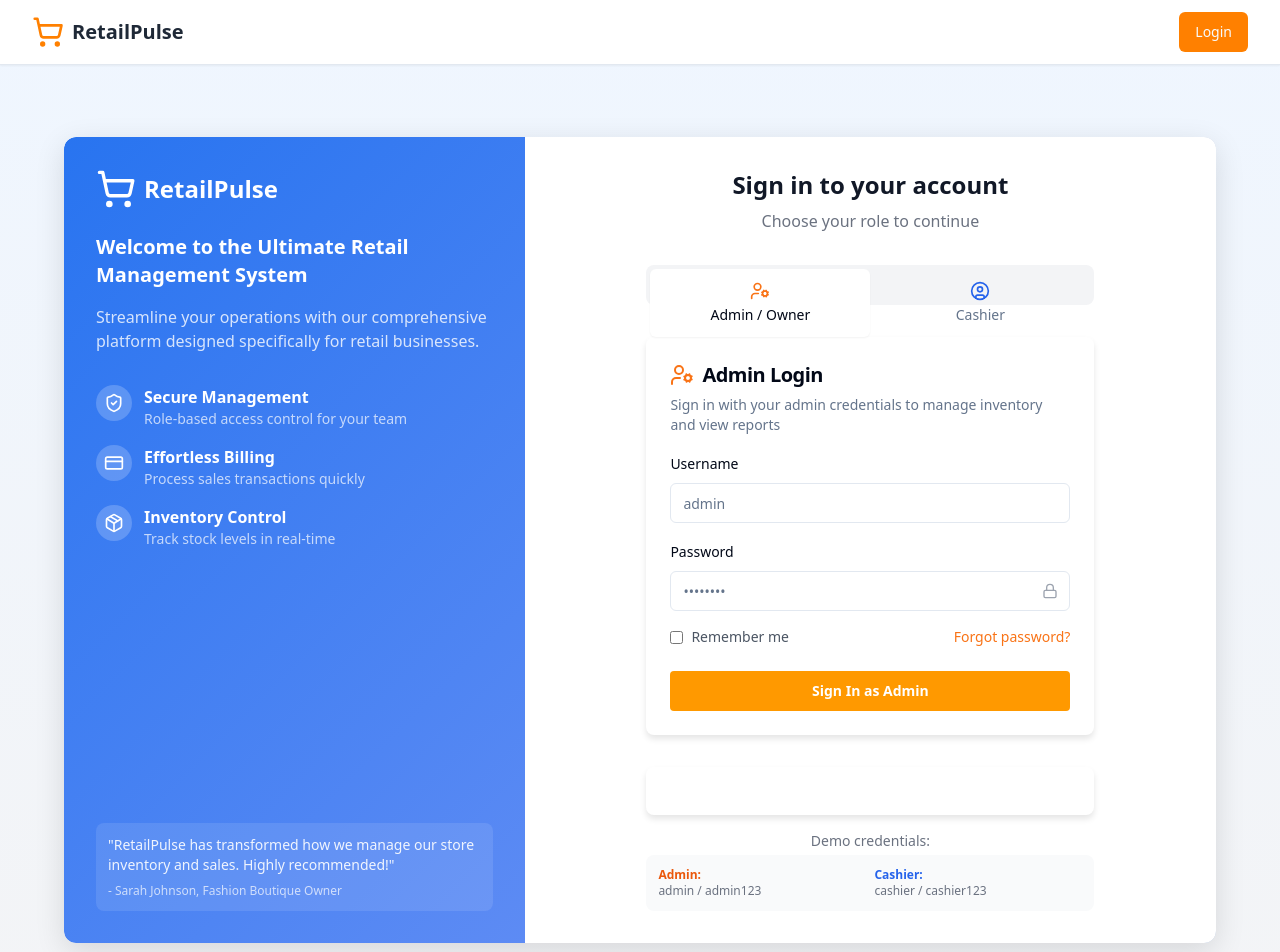
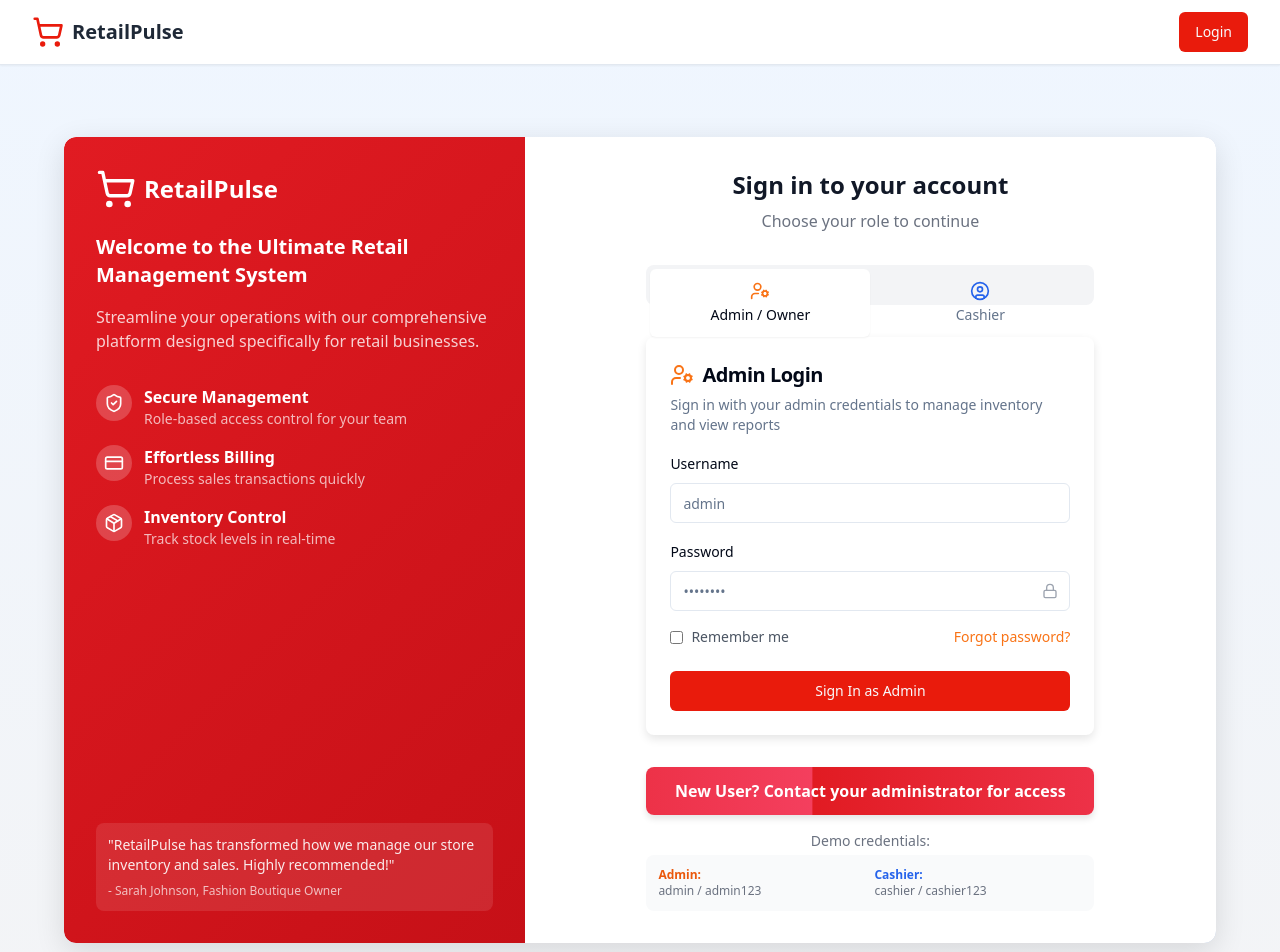
Before and after one commit to rohini133/retail-pulse-inventory-flow, a React (Vite) app: page /login in a window 1280 px wide. Shown: the top 952 px of the page. Built offline with nearby package versions, Linux system fonts and the light colour scheme.

Commit message:
Refactor: Implement D-Mart like UI

```diff
--- a/src/index.css
+++ b/src/index.css
@@ -14,10 +14,10 @@
     --popover: 0 0% 100%;
     --popover-foreground: 222.2 84% 4.9%;
 
-    --primary: 30 100% 50%;
+    --primary: 4 90% 48%; /* D-Mart Red */
     --primary-foreground: 210 40% 98%;
 
-    --secondary: 218 79% 35%;
+    --secondary: 210 79% 46%; /* D-Mart Blue */
     --secondary-foreground: 210 40% 98%;
 
     --muted: 210 40% 96.1%;
@@ -46,10 +46,10 @@
     --popover: 222.2 84% 4.9%;
     --popover-foreground: 210 40% 98%;
 
-    --primary: 30 100% 50%;
+    --primary: 4 90% 48%; /* D-Mart Red */
     --primary-foreground: 222.2 47.4% 11.2%;
 
-    --secondary: 217.2 32.6% 17.5%;
+    --secondary: 210 79% 46%; /* D-Mart Blue */
     --secondary-foreground: 210 40% 98%;
 
     --muted: 217.2 32.6% 17.5%;
@@ -171,24 +171,28 @@
   color: rgba(16, 185, 129, 1);
 }
 
-/* E-commerce specific styles */
-.e-commerce-gradient {
-  background: linear-gradient(135deg, #ff9900 0%, #f53d2d 100%);
+/* D-Mart specific styles */
+.dmart-gradient {
+  background: linear-gradient(135deg, #e11b22 0%, #c61017 100%);
 }
 
-.marketplace-card {
+.dmart-blue-gradient {
+  background: linear-gradient(135deg, #1e40af 0%, #1e3a8a 100%);
+}
+
+.dmart-card {
   border-radius: 8px;
-  box-shadow: 0 4px 6px rgba(0, 0, 0, 0.1);
+  box-shadow: 0 4px 10px rgba(0, 0, 0, 0.1);
   transition: all 0.3s ease;
 }
 
-.marketplace-card:hover {
+.dmart-card:hover {
   transform: translateY(-5px);
   box-shadow: 0 10px 20px rgba(0, 0, 0, 0.15);
 }
 
-.promo-banner {
-  background: linear-gradient(to right, #2874f0, #5d8bf4);
+.dmart-sale-banner {
+  background: linear-gradient(to right, #e11b22, #f43f5e);
   color: white;
   padding: 0.75rem 1.5rem;
   border-radius: 0.5rem;
@@ -197,8 +201,8 @@
   box-shadow: 0 4px 6px rgba(0, 0, 0, 0.1);
 }
 
-.deal-tag {
-  background-color: #f53d2d;
+.dmart-offer-tag {
+  background-color: #e11b22;
   color: white;
   font-weight: bold;
   font-size: 0.75rem;
@@ -209,28 +213,28 @@
   left: 10px;
 }
 
-.amazon-button {
-  background-color: #ff9900;
+.dmart-button {
+  background-color: #e11b22;
   color: white;
   font-weight: 600;
   border-radius: 0.25rem;
   transition: background-color 0.2s;
 }
 
-.amazon-button:hover {
-  background-color: #e88a00;
+.dmart-button:hover {
+  background-color: #c61017;
 }
 
-.flipkart-button {
-  background-color: #2874f0;
+.dmart-blue-button {
+  background-color: #1e40af;
   color: white;
   font-weight: 600;
   border-radius: 0.25rem;
   transition: background-color 0.2s;
 }
 
-.flipkart-button:hover {
-  background-color: #1c60d6;
+.dmart-blue-button:hover {
+  background-color: #1e3a8a;
 }
 
 /* Login page specific styles */
@@ -241,7 +245,7 @@
 }
 
 .login-sidebar {
-  background: linear-gradient(135deg, #2874f0 0%, #5d8bf4 100%);
+  background: linear-gradient(135deg, #e11b22 0%, #c61017 100%);
   color: white;
   border-top-left-radius: 12px;
   border-bottom-left-radius: 12px;
@@ -258,8 +262,8 @@
 }
 
 .animated-input:focus {
-  border-color: #2874f0;
-  box-shadow: 0 0 0 3px rgba(40, 116, 240, 0.2);
+  border-color: #e11b22;
+  box-shadow: 0 0 0 3px rgba(225, 27, 34, 0.2);
 }
 
 @keyframes shimmer {
@@ -276,3 +280,41 @@
   background-size: 80vw 100%;
   animation: shimmer 2s infinite linear;
 }
+
+/* E-commerce specific styles */
+.e-commerce-gradient {
+  background: linear-gradient(135deg, #e11b22 0%, #c61017 100%);
+}
+
+.marketplace-card {
+  border-radius: 8px;
+  box-shadow: 0 4px 10px rgba(0, 0, 0, 0.1);
+  transition: all 0.3s ease;
+}
+
+.marketplace-card:hover {
+  transform: translateY(-5px);
+  box-shadow: 0 10px 20px rgba(0, 0, 0, 0.15);
+}
+
+.promo-banner {
+  background: linear-gradient(to right, #e11b22, #f43f5e);
+  color: white;
+  padding: 0.75rem 1.5rem;
+  border-radius: 0.5rem;
+  font-weight: 600;
+  text-align: center;
+  box-shadow: 0 4px 6px rgba(0, 0, 0, 0.1);
+}
+
+.deal-tag {
+  background-color: #e11b22;
+  color: white;
+  font-weight: bold;
+  font-size: 0.75rem;
+  padding: 0.25rem 0.5rem;
+  border-radius: 0.25rem;
+  position: absolute;
+  top: 10px;
+  left: 10px;
+}
```
